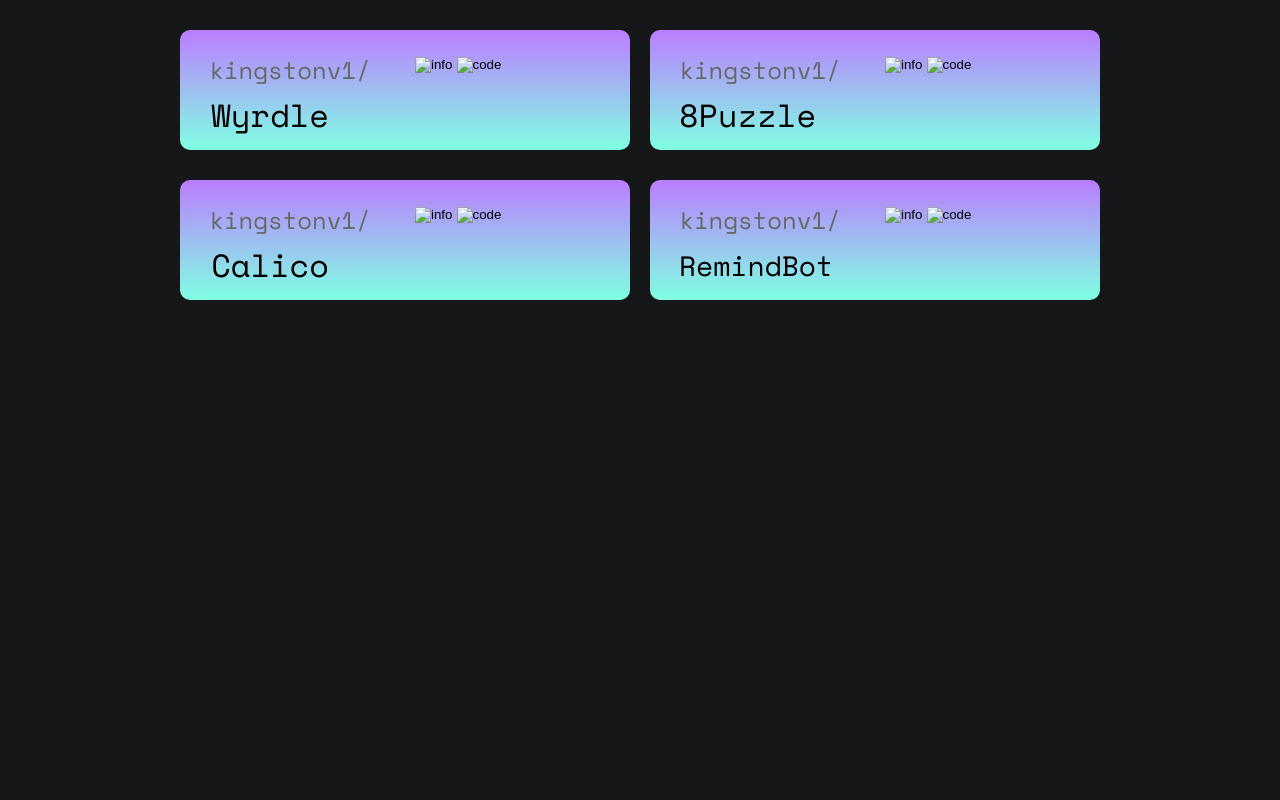
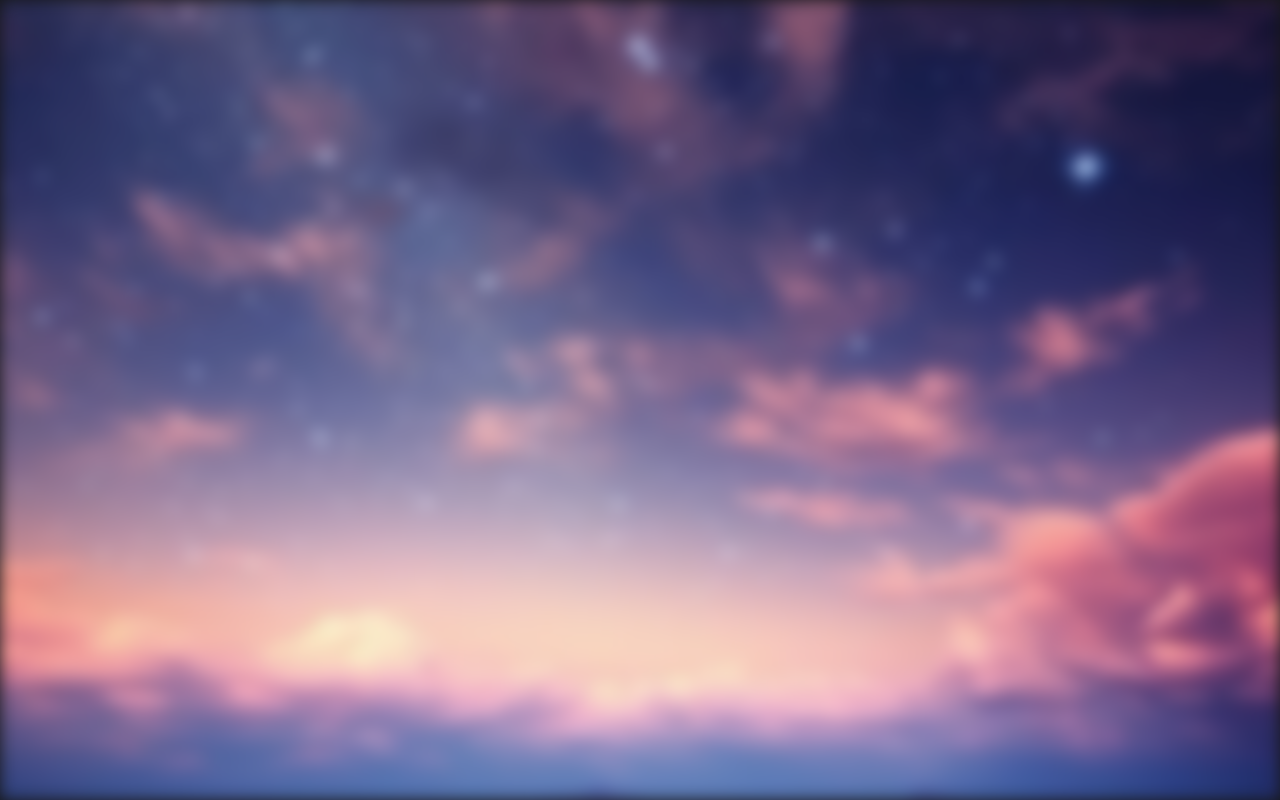
Before and after one commit to kingstonv1/portfoliov2, a plain HTML site: page index.html in a window 1280 px wide. Drawn offline with nearby package versions, Linux system fonts and the light colour scheme.

Commit message:
Add background image

```diff
--- a/index.html
+++ b/index.html
@@ -6,58 +6,11 @@
     <title>ProjectK</title>
     <link rel="icon" type="image/x-icon" href="assets/images/favicon.ico">
     <link rel="stylesheet" href="/styles/project.css" type="text/css">
-    <link rel="stylesheet" href="styles/misc.css" type="text/css">
+    <link rel="stylesheet" href="/styles/misc.css" type="text/css">
+    <link rel="stylesheet" href="/styles/backgrounds.css" type="text/css">
 </head>
 
 <body>
-    <div class="projects">
-        <div class="project_preview">
-            <div class="text">
-            <div class="header">kingstonv1/</div>
-            <div class="title">Wyrdle</div>
-            </div>
-
-            <div class="buttons">
-            <input type="image" src="assets/images/Info Button.png" alt="info">
-            <input type="image" src="assets/images/Code Button.png" alt="code">
-            </div>
-        </div>
-        <div class="project_preview">
-            <div class="text">
-            <div class="header">kingstonv1/</div>
-            <div class="title" style="width: 195px">8Puzzle</div>
-            </div>
-
-            <div class="buttons">
-            <input type="image" src="assets/images/Info Button.png" alt="info">
-            <input type="image" src="assets/images/Code Button.png" alt="code">
-            </div>
-        </div>
-    </div>
-    <div class="projects">
-        <div class="project_preview">
-            <div class="text">
-            <div class="header">kingstonv1/</div>
-            <div class="title">Calico</div>
-            </div>
-
-            <div class="buttons">
-            <input type="image" src="assets/images/Info Button.png" alt="info">
-            <input type="image" src="assets/images/Code Button.png" alt="code">
-            </div>
-        </div>
-        <div class="project_preview">
-            <div class="text">
-            <div class="header">kingstonv1/</div>
-            <div class="title" style="font-size: 28px; width: 212px">RemindBot</div>
-            </div>
-
-            <div class="buttons">
-            <input type="image" src="assets/images/Info Button.png" alt="info">
-            <input type="image" src="assets/images/Code Button.png" alt="code">
-            </div>
-        </div>
-    </div>
-
+<div class="bg image1"></div>
 </body>
 </html>
--- /dev/null
+++ b/styles/backgrounds.css
@@ -0,0 +1,19 @@
+body, html {
+    height: 100%;
+    margin: 0;
+}
+
+.bg {
+    height: 100%;
+    width: 100%;
+    background-position: center;
+    background-repeat: no-repeat;
+    background-size: cover;
+
+    filter: blur(8px);
+    -webkit-filter: blur(8px);
+}
+
+.image1 {
+    background-image: url('/assets/backgrounds/stars.jpg');
+}
```
Also changed, not shown: assets/backgrounds/mountains.jpg (added), assets/backgrounds/stars.jpg (added).
